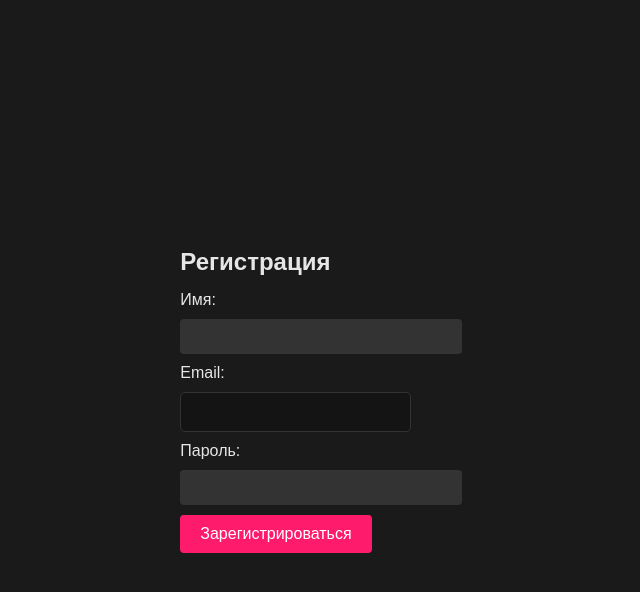
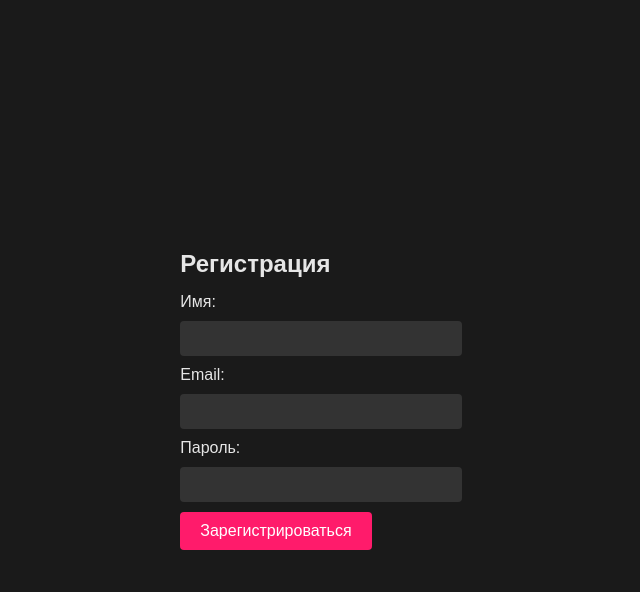
Before and after one commit to lesshealth/pract, a Flask app: page / in a window 1280 px wide. Shown: the top 592 px of the page, without its empty margins (329-969 px from the left). Run offline with Flask 2, Linux system fonts and the light colour scheme.

Commit message:
changed css

```diff
--- a/appi/static/main.css
+++ b/appi/static/main.css
@@ -52,22 +52,15 @@ input[type="text"], input[type="password"], textarea {
 }
 
 input[type="email"] {
-    width: 80%;
+    width: 100%;
     padding: 10px;
     margin: 10px 0;
-    display: block;
-    font-size: 16px;
-    color: #ffffff;
-    background-color: #141414;
-    border: 1px solid #333;
-    border-radius: 5px;
-    text-align: center;
+    border: none;
+    border-radius: 4px;
+    background-color: #333;
+    color: #e6e6e6;
 }
 
-input[type="email"]:focus {
-    border-color: #d500f9;
-    outline: none;
-}
 
 input[type="text"]:focus, input[type="password"]:focus, textarea:focus {
     outline: none;
```
